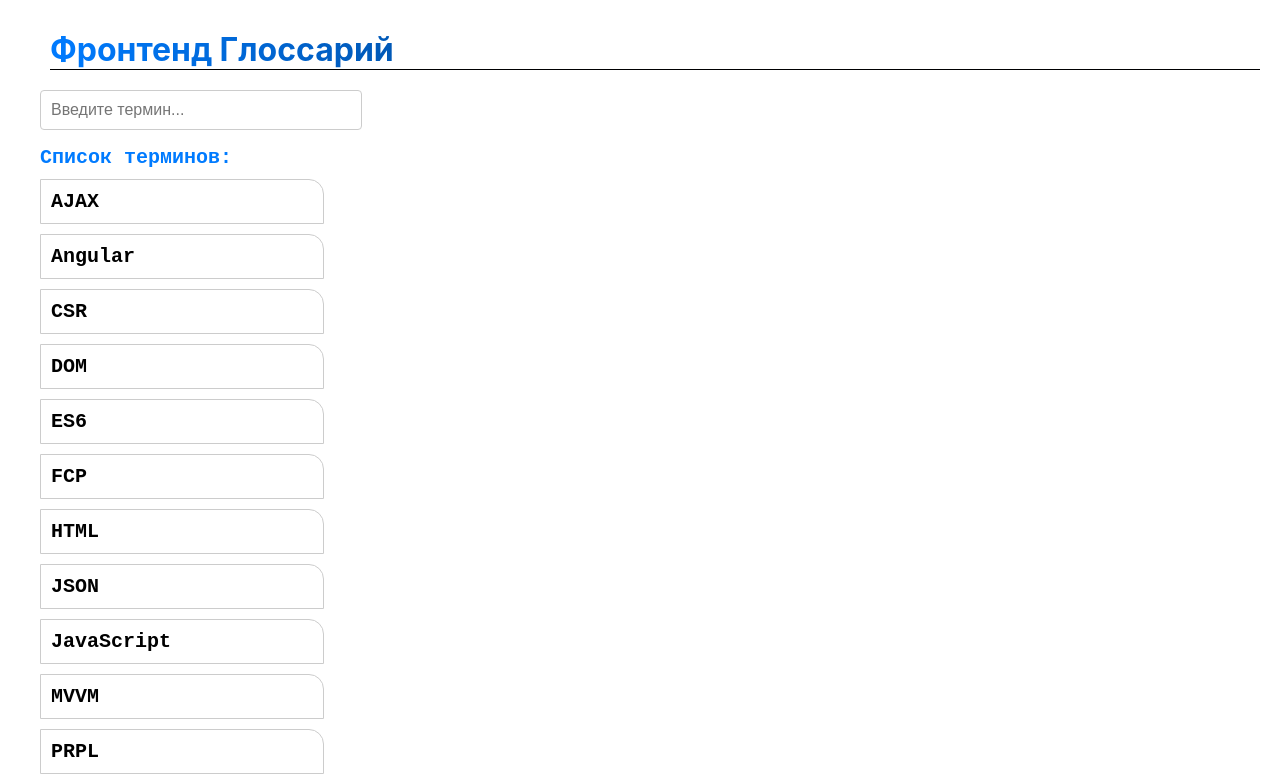
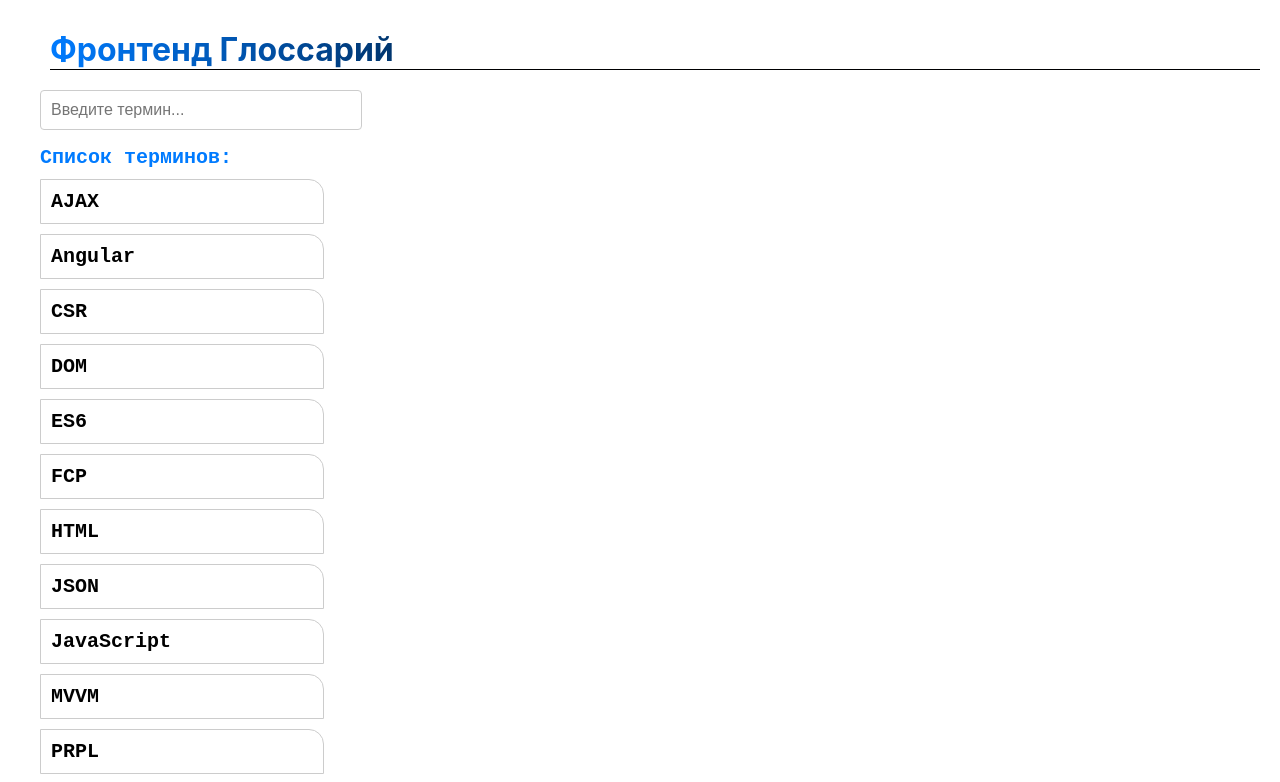
Before and after one commit to Venjerin/glossary-react, a React (Create React App) app: page / in a window 1280 px wide. Shown: the top 782 px of the page. Built offline with nearby package versions, Linux system fonts and the light colour scheme.

Commit message:
just chanched gradient!

```diff
--- a/src/App.module.css
+++ b/src/App.module.css
@@ -12,7 +12,7 @@
   background-image: linear-gradient(to right, #007bff, #000000, #007bff); /* Градиентный фон */
   background-clip: text; /* Позволяет прозрачность фона применять только к тексту */
   color: transparent; /* Делает текст прозрачным */
-  background-size: 200% 100%; /* Размер градиента (ширина больше, чем надо) */
+  background-size: 100% 100%; /* Размер градиента (ширина больше, чем надо) */
   background-position: 00%; /* Начальная позиция градиента (с крайней правой стороны) */
 }
 
```
